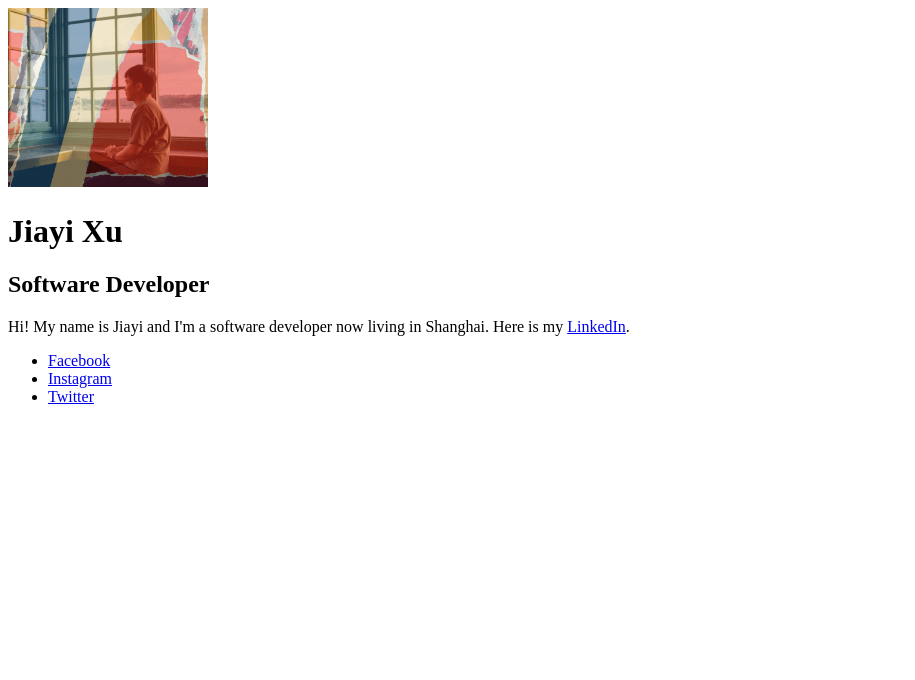
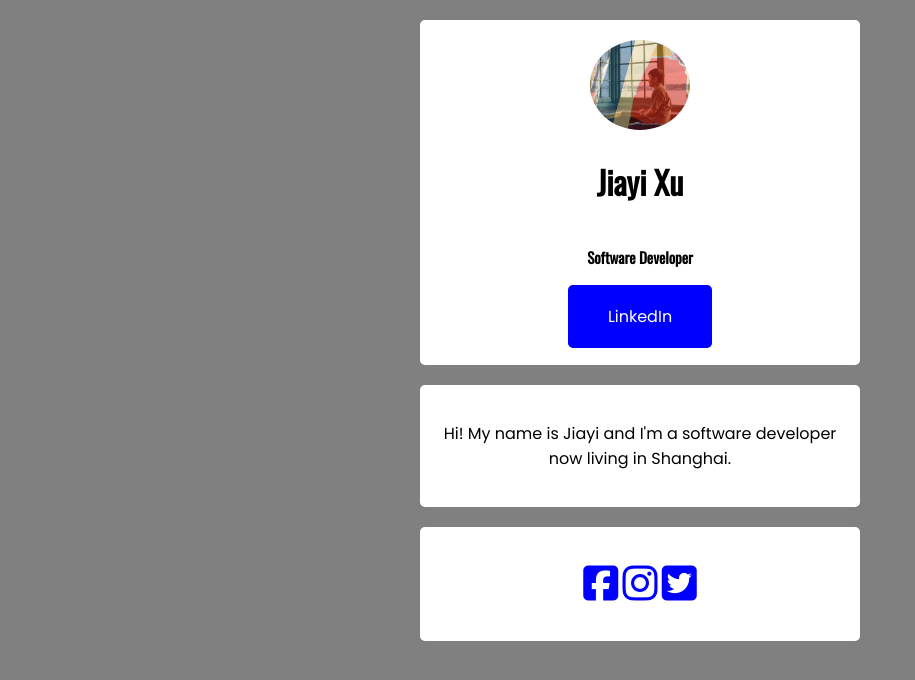
Before and after one commit to xujiayi1256/My-Website, a plain HTML site: page index.html in a window 1280 px wide. Shown: the whole page, without its empty margins (0-915 px from the left). Drawn offline with nearby package versions, Linux system fonts and the light colour scheme.

Commit message:
Add files via upload

```diff
--- a/index.html
+++ b/index.html
@@ -1,24 +1,30 @@
 <!DOCTYPE html>
 <html>
 	<head>
-		<!-- meta -->
 		<title>My Website</title>
-		<meta charset="utf-8" name="Jiayi Xu" contenc="This is the website about myself">
+		<meta charset="utf-8" name="description" contenc="This is a website about Jiayi Xu">
+		<link rel="stylesheet" type="text/css" href="style.css">
+		<link href="https://fonts.googleapis.com/css?family=Oswald|Poppins&display=swap" rel="stylesheet">
+		<script src="https://kit.fontawesome.com/3471df75d2.js"></script>
 	</head>
 	<body>
-		<img width="200px" src="5bcfbb20c3d6f-images.png">
-		<h1>Jiayi Xu</h1>
-		<h2>Software Developer</h2>
-		<p>
-			Hi! My name is Jiayi and I'm a software developer now living in Shanghai. Here is my <a href="https://www.linkedin.com/in/xujiayi/" target="_blank">LinkedIn</a>.
-			<img src="">
+		<div class="card">
+			<img src="5bcfbb20c3d6f-images.png" id="profile">
+			<h1>Jiayi Xu</h1>
+			<h2>Software Developer</h2>
+			<p><a href="https://www.linkedin.com/in/xujiayi/" target="_blank" class="button">LinkedIn</a></p>
+		</div>
+		<div class="card">
+			<p>
+				Hi! My name is Jiayi and I'm a software developer now living in Shanghai.
+			</p>
+		</div>
+		<div class="card">
 			<ul>
-				<li><a href="https://www.facebook.com/xujiayi1256" target="_blank">Facebook</a></li>
-				<li><a href="https://www.instagram.com/xujiayi_1256/" target="_blank">Instagram</a></li>
-				<li><a href="https://twitter.com/xujiayi_1256" target="_blank">Twitter</a></li>
-
+				<li><a href="https://www.facebook.com/xujiayi1256" target="_blank"><i class="fab fa-facebook-square"></i></a></li>
+				<li><a href="https://www.instagram.com/xujiayi_1256/" target="_blank"><i class="fab fa-instagram"></i></a></li>
+				<li><a href="https://twitter.com/xujiayi_1256" target="_blank"><i class="fab fa-twitter-square"></i></a></li>
 			</ul>
-		</p>
-
+		</div>
 	</body>
 </html>
--- /dev/null
+++ b/style.css
@@ -0,0 +1,73 @@
+body {
+  background-color: gray;
+  color: black;
+  font-family: 'Poppins', sans-serif;
+}
+
+/* GENERIC SELECTOR */
+
+a {
+  text-decoration: none;
+  color: #CE2D4F;
+}
+
+h1 {
+  font-family: 'Oswald', sans-serif;
+}
+
+h2 {
+  font-family: 'Oswald', sans-serif;
+  font-size: 15px;
+  padding: 20px;
+}
+
+ul {
+  list-style: none;
+  padding: 0;
+}
+
+li {
+  display: inline;
+}
+
+/* ID SELECTOR */
+
+#profile {
+  width: 100px;
+  border-radius: 50%;
+}
+
+/* CLASS SELECTOR */
+
+.button {
+  text-decoration: none;
+  background-color: blue;
+  color: white;
+  padding: 20px 40px;
+  margin: 20px;
+  border-radius: 5px;
+}
+
+.button:hover {
+  background-color: navy;
+}
+
+.card {
+  width: 400px;
+  background-color: white;
+  border-radius: 5px;
+  padding: 20px;
+  margin: 20px auto;
+  text-align: center;
+}
+
+.fab {
+    font-size: 40px;
+    color: blue;
+}
+
+/* ALTERNATE STATE */
+
+.fab:hover {
+    color: black;
+}
```
